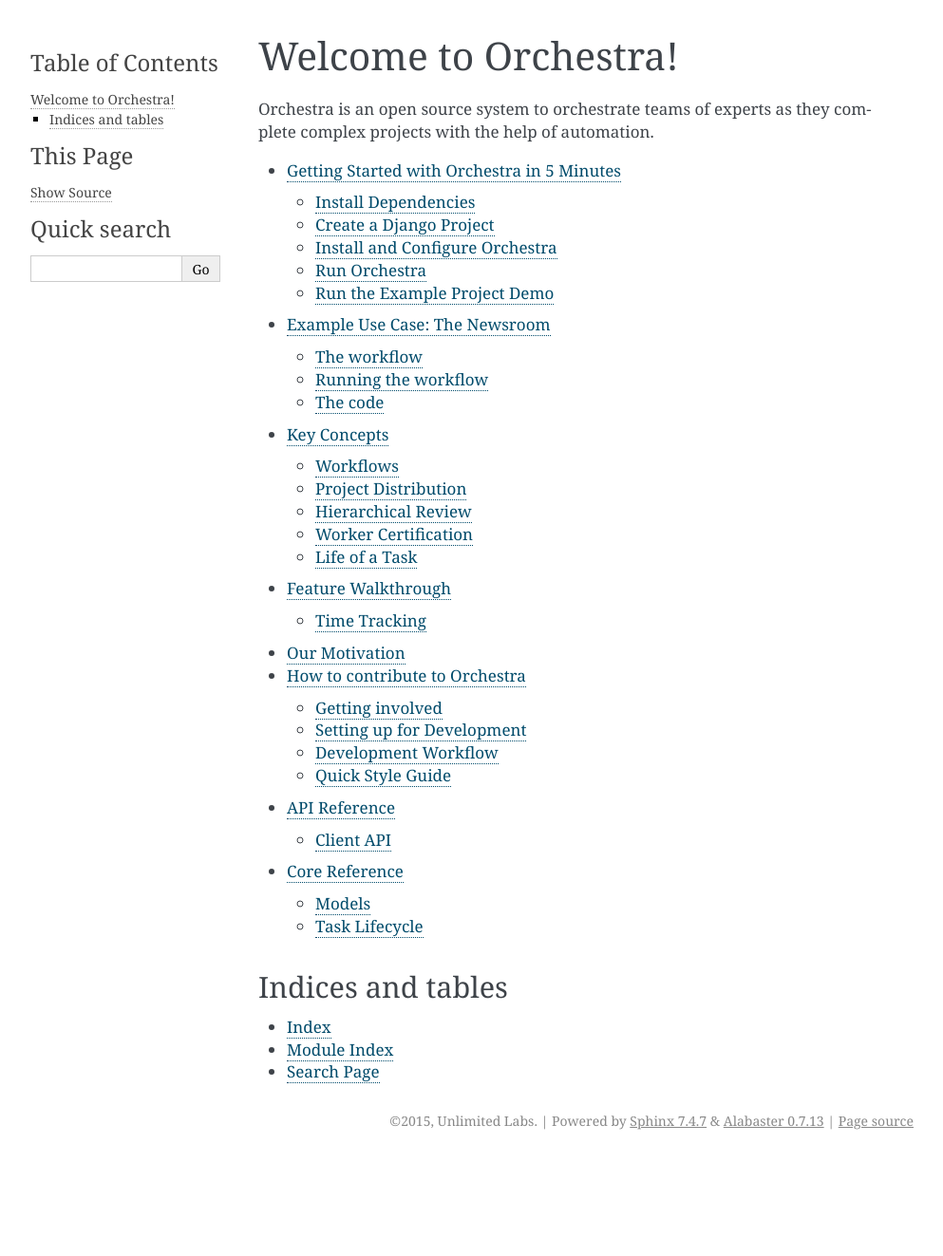
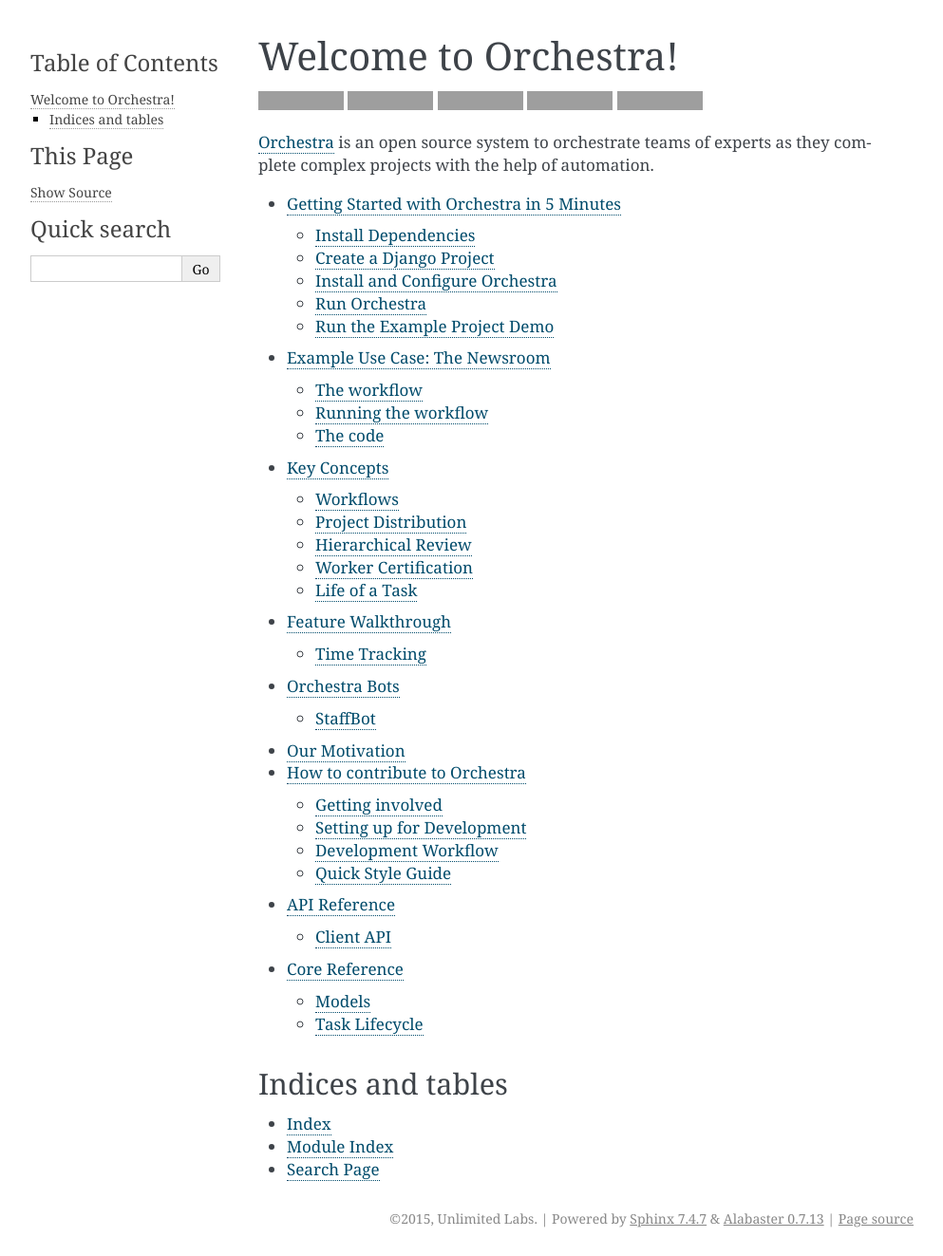
Before and after one commit to b12io/orchestra, a Sphinx documentation site: the page built from docs/source/index.rst, in a window 1280 px wide. Shown: the whole page at 95% size, without its empty margins (148-1141 px from the left). Built offline with Sphinx 7.4.7, drawn with Linux system fonts in a browser that asks for light colours; before the commit the page ends 1220 px from its top, so only the background shows below that; grey boxes are pictures that could not be loaded.

Commit message:
Basic docs about bots

```diff
--- a/docs/source/index.rst
+++ b/docs/source/index.rst
@@ -1,7 +1,24 @@
 Welcome to Orchestra!
 =====================
 
-Orchestra is an open source system to orchestrate teams of experts as they complete complex projects with the help of automation.
+.. image:: https://badge.fury.io/py/orchestra.svg
+  :target: https://badge.fury.io/py/orchestra
+
+.. image:: https://circleci.com/gh/unlimitedlabs/orchestra.svg?style=shield
+  :target: https://circleci.com/gh/unlimitedlabs/orchestra
+
+.. image:: https://coveralls.io/repos/github/unlimitedlabs/orchestra/badge.svg?branch=master
+  :target: https://coveralls.io/github/unlimitedlabs/orchestra?branch=master
+
+.. image:: https://img.shields.io/pypi/l/orchestra.svg
+  :target: https://github.com/unlimitedlabs/orchestra/blob/master/LICENSE
+
+.. image:: https://img.shields.io/gitter/room/nwjs/nw.js.svg?maxAge=2592000
+  :target: https://gitter.im/unlimitedlabs/orchestra
+
+`Orchestra <https://github.com/unlimitedlabs/orchestra>`_ is an open source
+system to orchestrate teams of experts as they complete complex projects with
+the help of automation.
 
 .. toctree::
    :maxdepth: 2
@@ -10,6 +27,7 @@
    example_use
    concepts
    features
+   bots
    motivation
    contributing
    api
```
Also changed, not shown: README.md (+1 -1 lines), docs/source/bots.rst (added, +113 -0 lines), docs/static/img/bots/slash_command_autocomplete.png (added), docs/static/img/bots/slash_command_config_token.png (added), 1 other file.
